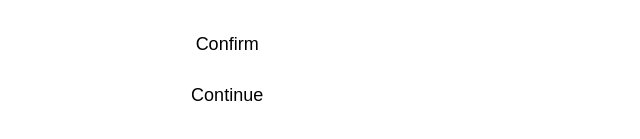
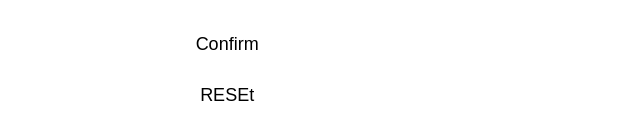
Before and after one commit to Harikrishna955/react-project1, a React (Create React App) app: page / in a window 1280 px wide. Shown: the part 1015-1154 px from the top of the page, without its empty margins (47-687 px from the left). Built offline with nearby package versions, Linux system fonts and the light colour scheme; the HTML template or start-up script is replaced by a standard one.

Commit message:
second commit

```diff
--- a/src/components/CardForm.jsx
+++ b/src/components/CardForm.jsx
@@ -49,10 +49,10 @@ export default function CardForm ({ setFormData, formData, animateSlider }) {
 		if (!formData.mm) handleError('mm', 'Can`t be blank')
 		if (!formData.yy) handleError('yy', 'Can`t be blank')
 
-		if (document.querySelectorAll('.input--error').length === 0) animateSlider(false)
 	}
 	const resetForm = () => {
-		setFormData({ name: null, number: null, mm: null, yy: null, cvc: null })
+		setFormData({ name: '', number: '', mm: '', yy: '', cvc: '' })
+
 	}
 
 	return (
@@ -87,7 +87,7 @@ export default function CardForm ({ setFormData, formData, animateSlider }) {
 			</div>
 
 			<button type='submit' className='btn-submit btn-primary'>Confirm</button>
-			<button className='btn-primary' onClick={resetForm}>Continue</button>
+			<button type='reset' className='btn-primary' onClick={resetForm}>RESEt</button>
 		</form>
 	)
 }
```
